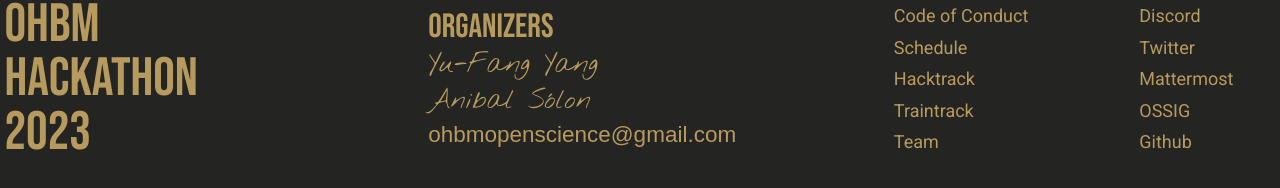
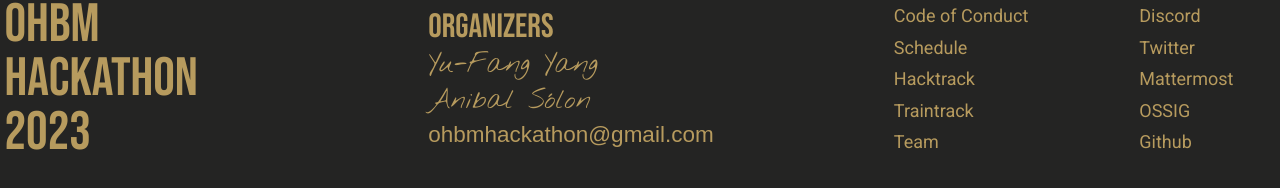
Before and after one commit to ohbm/hackathon2023, a Next.js app: page / in a window 1280 px wide. Shown: the part 2552-2740 px from the top of the page. Built offline with nearby package versions, Linux system fonts and the light colour scheme.

Commit message:
enh: update contact point

```diff
--- a/src/pages/_app.tsx
+++ b/src/pages/_app.tsx
@@ -68,7 +68,7 @@
           <h2 className="font-display text-3xl mb-0 text-center md:text-left">Organizers</h2>
           <p className="font-theme text-2xl mb-0">Yu-Fang Yang</p>
           <p className="font-theme text-2xl mb-0">Anibal Sólon</p>
-          <p className="text-xl mb-0 pr-6 whitespace-pre-wrap break-words">ohbmopenscience@gmail.com</p>
+          <p className="text-xl mb-0 pr-6 whitespace-pre-wrap break-words">ohbmhackathon@gmail.com</p>
         </div>
         <nav className="font-primary flex md:gap-6 text-1xl justify-around">
           <div className="flex flex-col gap-1">
```
